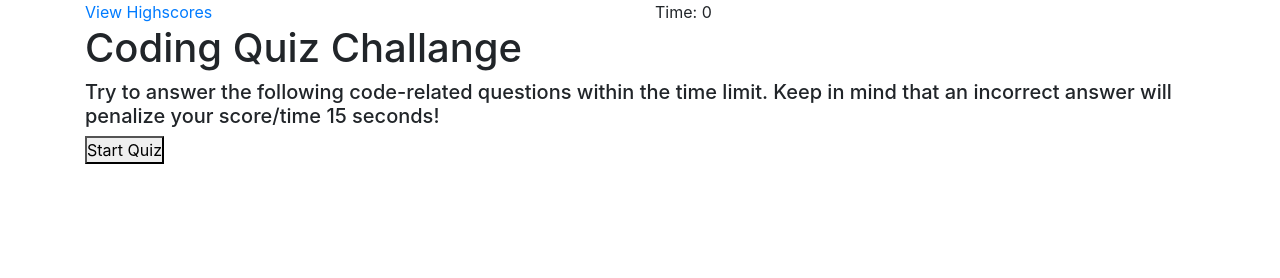
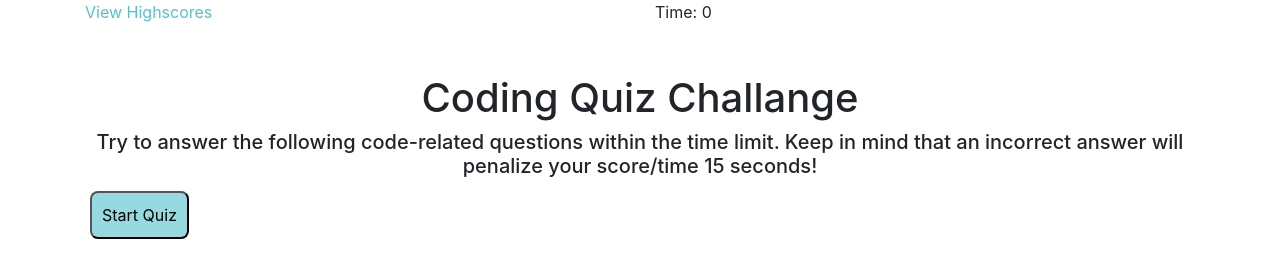
Before and after one commit to natashacwolfe/codeQuiz, a plain HTML site: page index.html in a window 1280 px wide. Drawn offline with nearby package versions, Linux system fonts and the light colour scheme.

Commit message:
updated styling

```diff
--- a/assets/css/style.css
+++ b/assets/css/style.css
@@ -1,7 +1,53 @@
 /* Box sizing */
-
 * {
-    margin: 0; /* clearing margin and padding from page */
+    margin: 0;
     padding: 0;
     box-sizing: border-box;
 }
+
+/* Buttons  */
+.answerSelection,
+.startbtn,
+.submit,
+#clear,
+#back {
+    background-color: rgba(85, 193, 207, 0.616);
+    border-radius: 8px;
+    padding: 10px;
+    margin: 5px;
+}
+
+/* adding space between nav & content */
+#header {
+    margin-bottom: 50px;
+}
+
+/* adding space top of highscores page so content isnt right at the top */
+#highscore-container {
+    margin-top:50px;
+
+}
+
+/* quiz intro text */
+.info {
+    text-align: center;
+}
+
+/* user intials box to add to high scores*/
+input {
+    height: 40px;
+    padding-right: 50px;
+    margin-right: 15px;
+    background-color: rgba(85, 193, 207, 0.236);
+}
+
+/* view highscores link */
+#link {
+    text-decoration: none;
+    color: rgba(85, 193, 207);
+}
+
+/* quiz main title start page */
+.title{
+    text-align: center;
+}
--- a/assets/js/script.js
+++ b/assets/js/script.js
@@ -13,27 +13,35 @@ let choiceOption ;
 let quizCompleteAlert = document.createElement("h5");
 let userInitials = document.createElement("input");
 let clearHighScores = document.getElementById("clear");
-
 let scoreAdd = document.querySelector(".scoreAdd");
 let submitScore = document.createElement("button");
-
 let timeInterval;
 let timer = 0;
 let q = 0;
 
 
+// setting attributes to use to style
+info.setAttribute("class", "info");
+quizTitle.setAttribute("class", "title");
+startButton.setAttribute("class", "startbtn");
+submitScore.setAttribute("class", "submit");
+
+
+// if all questions answered or timer = 0 final score will be called
+// this stops the interval and shows user their score.
 function finalScore(){
     quizTitle.innerHTML = "All done!";
     quizCompleteAlert.textContent = "You final score is " + timer;
 
     contentBody.appendChild(quizCompleteAlert);
     clearInterval(timeInterval);
+
     userName();
 }
 
-
-
-
+// click event to add initials to high score. setting json object to codeQuiz
+// this will take you to highscore.html, this will store the
+// data before going to the next page
 function addToHighscore(event){
     let highScoreUser = JSON.parse(window.localStorage.getItem("codeQuiz")) ||  [];
     let playerScore = {
@@ -49,6 +57,8 @@ function addToHighscore(event){
     event.preventDefault();
 }
 
+// once finalScore() is called it will prompt the user
+// to enter intials to add their score to high scores
 function userName(){
     userInitials.placeholder = "Enter your initials";
     submitScore.innerText = "Add Score";
@@ -57,12 +67,15 @@ function userName(){
     contentBody.appendChild(submitScore);
 }
 
+// correct/incorrect pauses after next question is rendered before
+// being removed from page
 function checkAnswerWait(){
     setTimeout(function() {
         deleteButton(answerAlertDiv)
 }, 1000);
 }
 
+//deletebutton will delete children of whatever parent el is passed in
 function deleteButton(element) {
     var child = element.lastElementChild
     while (child) {
@@ -70,7 +83,9 @@ function deleteButton(element) {
         child = element.lastElementChild
     }
 }
-
+// checking the answer button text to the question answer
+//will append the answer alert of correct/incorrect
+// returns if answer is correct, if not, back to process answer
 function checkAnswer(answer){
     if (answer !== questions[q].answer){
         console.log("Incorrect");
@@ -83,10 +98,10 @@ function checkAnswer(answer){
         answerAlertDiv.appendChild(answerAlert);
         return true
     }
-
-
 }
-
+//when the answer button is selected
+// if answer button text doesnt match questons[i].answer
+// returns false and timer is deducted
 function processAnswer(event){
     let answer = event.target.innerText;
     let correct = checkAnswer(answer);
@@ -97,10 +112,8 @@ function processAnswer(event){
         nextQuestion();
     }
 
-
-
+// appending buttons for each answer
 function renderChoices(){
-
     for (let a = 0; a < questions[q].choices.length; a++){
         choiceOption = questions[q].choices[a];
         choiceButtons = document.createElement("button");
@@ -114,12 +127,14 @@ function renderChoices(){
     }
 }
 
+// appedning question to dom
 function renderQuestion(){
     questionTitle.appendChild(questionContent);
 
     questionContent.textContent = questions[q].title;
 }
 
+//start timer at 75 seconds, 1 second intervals
 function startTimer(){
     quizTitle.textContent = "";
     info.remove();
@@ -129,6 +144,7 @@ function startTimer(){
     timeInterval = setInterval(countdown, 1000)
 }
 
+//countdown by 1 second, if timer === 0 then final score
 function countdown(){
     timer --;
     count.textContent = timer;
@@ -139,6 +155,9 @@ function countdown(){
     }
 }
 
+
+// if last question, calls final score and removes q & a buttons from dom
+// if not, calls showNext and increments q
 function nextQuestion(){
     deleteButton(buttonDiv);
     deleteButton(questionTitle);
@@ -152,6 +171,7 @@ function nextQuestion(){
     }
 }
 
+//entry point leads here- loading all the main page info
 function codeQuiz(){
     count.textContent = timer;
     quizTitle.textContent = "Coding Quiz Challange";
@@ -163,19 +183,22 @@ function codeQuiz(){
     contentBody.appendChild(startButton);
 }
 
+// if there is more questions, this will be called to render the next Q&a
+// to the dom
 function showNextQA(){
     renderQuestion();
     renderChoices();
 
 }
 
+//when start is clicked - timer starts, q1 + answers load
 function startQuiz(){
     startTimer();
     renderQuestion();
     renderChoices();
 }
 
-
+//event listeners
 startButton.addEventListener("click", startQuiz);
 buttonDiv.addEventListener("click", processAnswer);
 submitScore.addEventListener("click", addToHighscore);
--- a/index.html
+++ b/index.html
@@ -11,7 +11,7 @@
 <body>
     <div class="container" id="header">
         <div class="row" id="nav">
-            <div class="col-sm-6"><a href="highScore.html">View Highscores</a></div>
+            <div class="col-sm-6"><a id="link" href="highScore.html">View Highscores</a></div>
             <div class="col-sm-6">Time: <span id="count">0</span></div>
         </div>
     </div>
```
Also changed, not shown: assets/js/scores.js (+7 -6 lines), highScore.html (+1 -1 lines).
